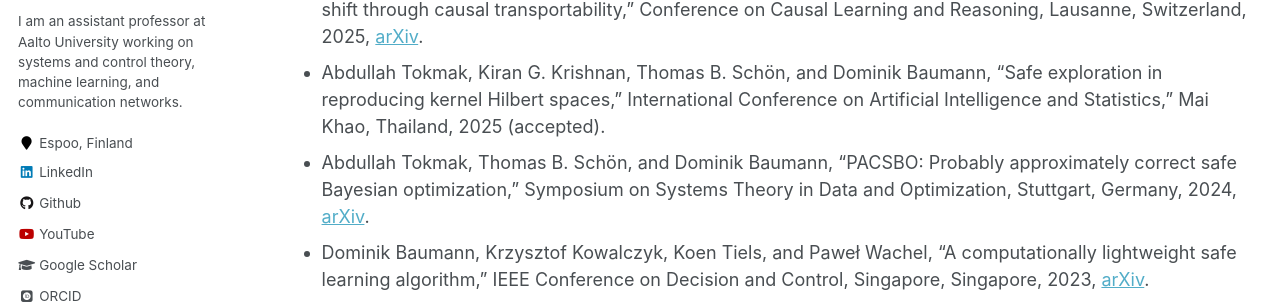
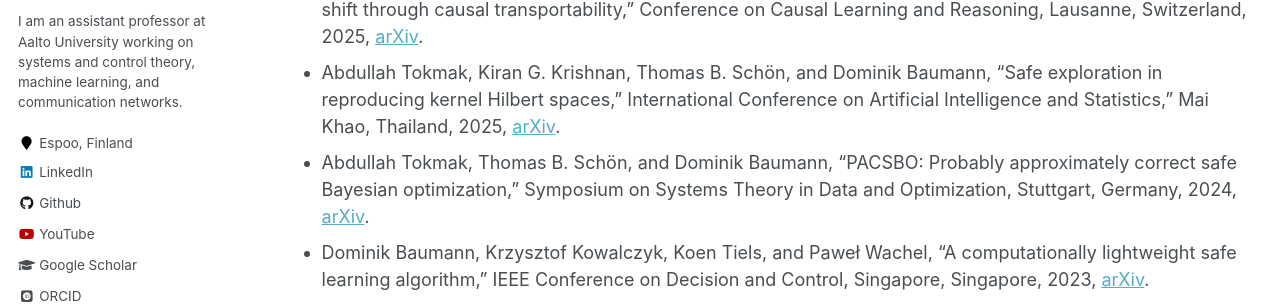
Before and after one commit to baumanndominik/baumanndominik.github.io, a Jekyll site: the page built from _pages/publications.md, in a window 1280 px wide and 900 px high, scrolled down 1293 px. Shown: the part 198-504 px from the top of the window. Built offline with Jekyll 4.4.1, drawn with Linux system fonts in a browser that asks for light colours; some web fonts are replaced.

Commit message:
paper on arXiv

```diff
--- a/_pages/publications.md
+++ b/_pages/publications.md
@@ -27,7 +27,7 @@ You can also find my articles on [my Google Scholar profile](https://scholar.goo
 ## Conferences
 
 * Mingwei Deng, Ville Kyrki, and Dominik Baumann, "Transfer learning in latent contextual bandits with covariate shift through causal transportability," Conference on Causal Learning and Reasoning, Lausanne, Switzerland, 2025, [arXiv](https://arxiv.org/abs/2502.20153).
-* Abdullah Tokmak, Kiran G. Krishnan, Thomas B. Schön, and Dominik Baumann, "Safe exploration in reproducing kernel Hilbert spaces," International Conference on Artificial Intelligence and Statistics," Mai Khao, Thailand, 2025 (accepted).
+* Abdullah Tokmak, Kiran G. Krishnan, Thomas B. Schön, and Dominik Baumann, "Safe exploration in reproducing kernel Hilbert spaces," International Conference on Artificial Intelligence and Statistics," Mai Khao, Thailand, 2025, [arXiv](https://arxiv.org/abs/2503.10352).
 * Abdullah Tokmak, Thomas B. Schön, and Dominik Baumann, "PACSBO: Probably approximately correct safe Bayesian optimization," Symposium on Systems Theory in Data and Optimization, Stuttgart, Germany, 2024, [arXiv](https://arxiv.org/abs/2409.01163).
 * Dominik Baumann, Krzysztof Kowalczyk, Koen Tiels, and Paweł Wachel, "A computationally lightweight safe learning algorithm," IEEE Conference on Decision and Control, Singapore, Singapore, 2023, [arXiv](https://arxiv.org/abs/2309.03672).
 * Dominik Baumann and Thomas B. Schön, "On the trade-off between event-based and periodic state estimation under bandwidth constraints," IFAC World Congress, Yokohama, Japan, 2023, [arXiv](https://arxiv.org/abs/2304.00559).
```
